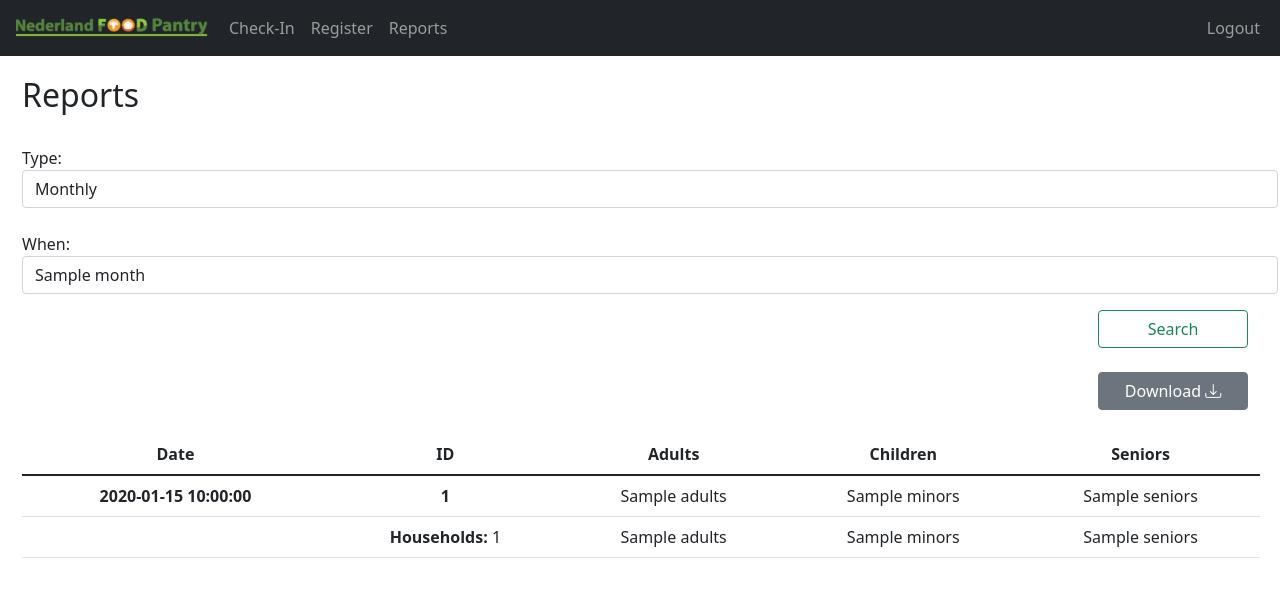
After one commit to timeartist/langar, a Flask app: template langar/templates/reports.html in a window 1280 px wide. The commit adds this page. Shown: the top 597 px of the page. Run offline with Flask 2, Linux system fonts and the light colour scheme; the template is opened without the code that fills it: most values are stand-ins (such as "Sample title", 1, 10 or a date in 2020).

Commit message:
add reports view

```diff
--- a/langar/app.py
+++ b/langar/app.py
@@ -5,7 +5,7 @@ from flask import Flask, render_template, request, redirect, Response
 from flask_login import LoginManager, login_user, login_required, logout_user
 from oauthlib.oauth2 import WebApplicationClient
 
-from langar.models import Client, CheckIn, User, UserNotFoundException, reset_db
+from langar.models import Client, CheckIn, CheckIns, User, UserNotFoundException, reset_db
 
 ALLOWED_EMAIL_DOMAIN = environ.get('ALLOWED_EMAIL_DOMAIN', 'nederlandfoodpantry.org')
 GOOGLE_CLIENT_ID = environ.get('GOOGLE_OAUTH_CLIENT_ID')
@@ -121,11 +121,7 @@ def check_in_get():
     else:
         checkins = CheckIn().checkins_to_list()
 
-    totals = {'adults':0, 'minors':0, 'seniors':0}
-    for checkin in checkins:
-        totals['adults'] += int(checkin['adults'])
-        totals['minors'] += int(checkin['minors'])
-        totals['seniors'] += int(checkin['seniors'])
+    totals = _get_totals(checkins)
 
     return render_template('check_in.html', results=results, query=query, checkins=checkins, totals=totals, clients=Client.batch_to_dict(), client=client)
 
@@ -145,11 +141,47 @@ def register_post():
 @app.route('/download/<string:what>')
 @login_required
 def download(what:str):
-    checkin = CheckIn()
     if what.lower() == 'today':
+        checkin = CheckIn()
         return Response(checkin.stream_file(), mimetype='text/csv', headers={"content-disposition":"attachment; filename=" + checkin.file.split('/')[-1]})
     else:
-        return Response(status_code=404)
+        checkins = CheckIns()
+        what_split = what.split('-')
+
+        if len(what_split) == 2:
+            return Response(checkins.stream_month_file(what), mimetype='text/csv')
+        elif len(what_split) == 3:
+            return Response(checkins.stream_day_file(what), mimetype='text/csv')
+        else:
+            return Response(status_code=404)
+
+@app.route('/reports')
+@login_required
+def reports():
+    checkins = CheckIns()
+    _type =  request.args.get('type', '')
+    if _type == 'daily':
+        selected = request.args.get('when-daily')
+        checkins_list = checkins.day_list(selected)
+    elif _type == 'monthly':
+        selected = request.args.get('when-monthly')
+        checkins_list = checkins.month_list(selected)
+    else:
+        checkins_list = checkins.month_list(checkins.months[0])
+        selected = ''
+
+    totals = _get_totals(checkins_list)
+
+    return render_template('reports.html', months=checkins.months, days=checkins.days, checkins=checkins_list, totals=totals, selected=selected, type=_type)
+
+def _get_totals(checkins):
+    totals = {'adults':0, 'minors':0, 'seniors':0}
+    for checkin in checkins:
+        totals['adults'] += int(checkin['adults'])
+        totals['minors'] += int(checkin['minors'])
+        totals['seniors'] += int(checkin['seniors'])
+
+    return totals
 
 def run():
     reset_db()
--- a/langar/templates/base.html
+++ b/langar/templates/base.html
@@ -26,6 +26,9 @@
               <li class="nav-item">
                  <a class="nav-link" aria-current="page" href="/register">Register</a>
               </li>
+              <li class="nav-item">
+                <a class="nav-link" aria-current="page" href="/reports">Reports</a>
+              </li>
             </ul>
             <ul class="navbar-nav navbar-right">
               <li class="nav-item">
@@ -39,4 +42,5 @@
   </body>
   <script src="https://ajax.googleapis.com/ajax/libs/jquery/3.6.0/jquery.min.js"></script>
   <script src="https://cdn.jsdelivr.net/npm/bootstrap@5.1.3/dist/js/bootstrap.bundle.min.js" integrity="sha384-ka7Sk0Gln4gmtz2MlQnikT1wXgYsOg+OMhuP+IlRH9sENBO0LRn5q+8nbTov4+1p" crossorigin="anonymous"></script>
+  {% block js %}{% endblock %}
 </html>
--- a/langar/templates/check_in.html
+++ b/langar/templates/check_in.html
@@ -4,8 +4,7 @@
         .container-main{margin-top: 20px; margin-left: 10px;}
         .container-form, .container-table{padding-right:30px;}
         .alert{margin-right:30px;}
-        .add-client-button{width:150px; float:right; margin-right:30px;}
-        .download-button{width:150px; float:right; margin-right:30px;}
+        .add-client-button, .download-button{width:150px; float:right; margin-right:30px;}
         td, th{text-align: center;}
     </style>
 {% endblock %}
@@ -100,6 +99,9 @@
                 </div>
             </div>
             <div class="row">
+                &nbsp;
+            </div>
+            <div class="row">
                 <div class="container-table">
                     <table class="table">
                         <thead>
--- /dev/null
+++ b/langar/templates/reports.html
@@ -0,0 +1,139 @@
+{% extends 'base.html' %}
+{% block header %}
+    <style type="text/css">
+        .container-main{margin-top: 20px; margin-left: 10px;}
+        .container-form, .container-table{padding-right:30px;}
+        .alert{margin-right:30px;}
+        .download-button, .search-button{width:150px; float:right; margin-right:30px;}
+        td, th{text-align: center;}
+    </style>
+{% endblock %}
+{% block body %}
+    <div class="container-fluid container-main">
+        <div class="row">
+            <h2>Reports</h2>
+        </div>
+        <div class="row">
+            &nbsp;
+        </div>
+        <div class="row">
+            <form>
+                <div class="form-group">
+                    <label for="type">Type:</label>
+                    <select id="type" name="type" class="form-control">
+                        <option value="monthly" {{'selected' if type == "monthly"}}>Monthly</option>
+                        <option value="daily" {{'selected' if type == "daily"}}>Daily</option>
+                    </select>
+                </div>
+                &nbsp;
+                <div class="form-group">
+                    <label for="when">When:</label>
+                    <select id="when-monthly" name="when-monthly" class="form-control" style="{{'display: none;' if type == 'daily' else ''}}">
+                        {% for month in months %}
+                            {% if month == selected %}
+                                <option selected>{{month}}</option>
+                            {% else %}
+                                <option>{{month}}</option>
+                            {% endif %}
+                        {% endfor %}
+                    </select>
+                    <select id="when-daily" name="when-daily" class="form-control" style="{{'display: none;' if not type or type == 'monthly' else ''}}">
+                        {% for day in days %}
+                            {% if day == selected %}
+                                <option selected>{{day}}</option>
+                            {% else %}
+                                <option>{{day}}</option>
+                            {% endif %}
+                        {% endfor %}
+                    </select>
+                </div>
+                <p></p>
+                <button class="btn btn-outline-success search-button" type="submit">Search</button>
+            </form>
+        </div>
+        {% if checkins %}
+            <div class="row">
+                &nbsp;
+            </div>
+            <div class="row">
+                <div class="col">
+                    <a href="/download/{{selected or months[0]}}"><button type="button" class="btn btn-secondary download-button">Download&nbsp;<i class="bi bi-download"></i></button></a>
+                </div>
+            </div>
+            <div class="row">
+                &nbsp;
+            </div>
+            <div class="row">
+                <div class="container-table">
+                    <table class="table">
+                        <thead>
+                            {% if not type or type == 'monthly' %}
+                                <th scope="col">Date</th>
+                            {% endif %}
+                            <th scope="col">ID</th>
+                            <th scope="col">Adults</th>
+                            <th scope="col">Children</th>
+                            <th scope="col">Seniors</th>
+                        </thead>
+                        <tbody>
+                            {% for checkin in checkins %}
+                                <tr>
+                                    {% if not type or type == 'monthly' %}
+                                        <th>
+                                            {{checkin['date']}}
+                                        </th>
+                                    {% endif %}
+                                    <th>
+                                        {{checkin['id']}}
+                                    </th>
+                                    <td>
+                                        {{checkin['adults']}}
+                                    </td>
+                                    <td>
+                                        {{checkin['minors']}}
+                                    </td>
+                                    <td>
+                                        {{checkin['seniors']}}
+                                    </td>
+                                </tr>
+                            {% endfor %}
+                            <tr>
+                                {% if not type or type == 'monthly' %}
+                                    <td></td>
+                                {% endif %}
+                                <td>
+                                    <b>Households:</b> {{ checkins|length }}
+                                </td>
+                                <td>
+                                    {{totals['adults']}}
+                                </td>
+                                <td>
+                                    {{totals['minors']}}
+                                </td>
+                                <td>
+                                    {{totals['seniors']}}
+                                </td>
+                            </tr>
+                        </tbody>
+                    </table>
+                </div>
+            </div>
+        {% endif %}
+    </div>
+{% endblock %}
+{% block js %}
+    <script type="text/javascript">
+
+        $("#type").change(function () {
+            var which = $(this).val();
+            if (which === 'daily') {
+                $('#when-monthly').hide()
+                $("#when-daily").show();
+            } else {
+                $('#when-daily').hide();
+                $('#when-monthly').show();
+            }
+        });
+
+    </script>
+{% endblock %}
```
Also changed, not shown: langar/models.py (+93 -17 lines).
